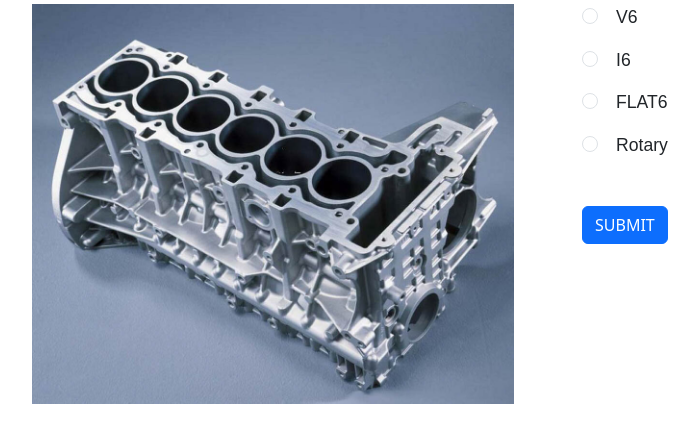
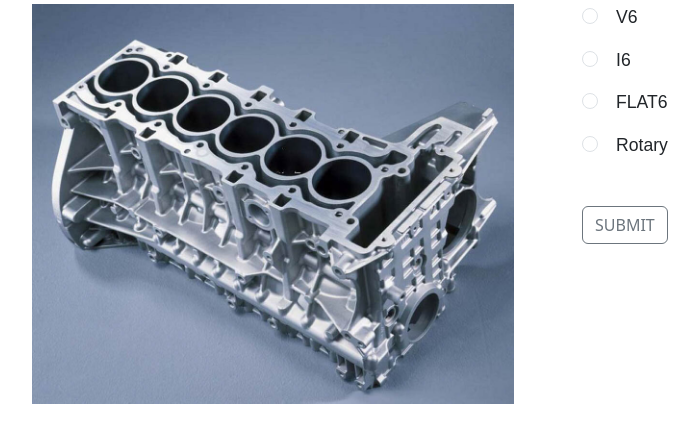
Before and after one commit to PaulKearns/Car-Engines-Tutorial, a Flask app: page /quiz/1 in a window 1280 px wide. Shown: the part 262-705 px from the top of the page, without its empty margins (70-769 px from the left). Run offline with Flask 3, Linux system fonts and the light colour scheme.

Commit message:
made buttons consistent

```diff
--- a/templates/quiz.html
+++ b/templates/quiz.html
@@ -44,9 +44,9 @@
 
                 <div class="mt-5">
                     {% if question_id < quiz_length %}
-                        <a href="{{ url_for('quiz', question_id=question_id+1) }}" class="btn btn-primary">Next Question</a>
+                        <a href="{{ url_for('quiz', question_id=question_id+1) }}" class="btn btn-outline-secondary">Next Question</a>
                     {% else %}
-                        <a href="{{ url_for('quiz_results') }}" class="btn btn-success">See Results</a>
+                        <a href="{{ url_for('quiz_results') }}" class="btn btn-outline-secondary">See Results</a>
                     {% endif %}
                 </div>
             </div>
@@ -67,7 +67,7 @@
                 {% endfor %}
 
                 <div class="mt-5">
-                    <button type="submit" class="btn btn-primary">Submit</button>
+                    <button type="submit" class="btn btn-outline-secondary">Submit</button>
                 </div>
             </form>
         {% endif %}
--- a/templates/quiz_results.html
+++ b/templates/quiz_results.html
@@ -16,8 +16,8 @@
         <img src="/static/images/sports_car.jpg" alt="Sports car" class="img-fluid" style="max-height: 400px;">
     </div>
 
-    <div class="text-center mt-5">
-        <a href="{{ url_for('home') }}" class="btn btn-primary">HOME</a>
+    <div class="text-center mt-5 card-button">
+        <a href="{{ url_for('home') }}" class="btn btn-outline-secondary">HOME</a>
     </div>
 </div>
 {% endblock %}
```
